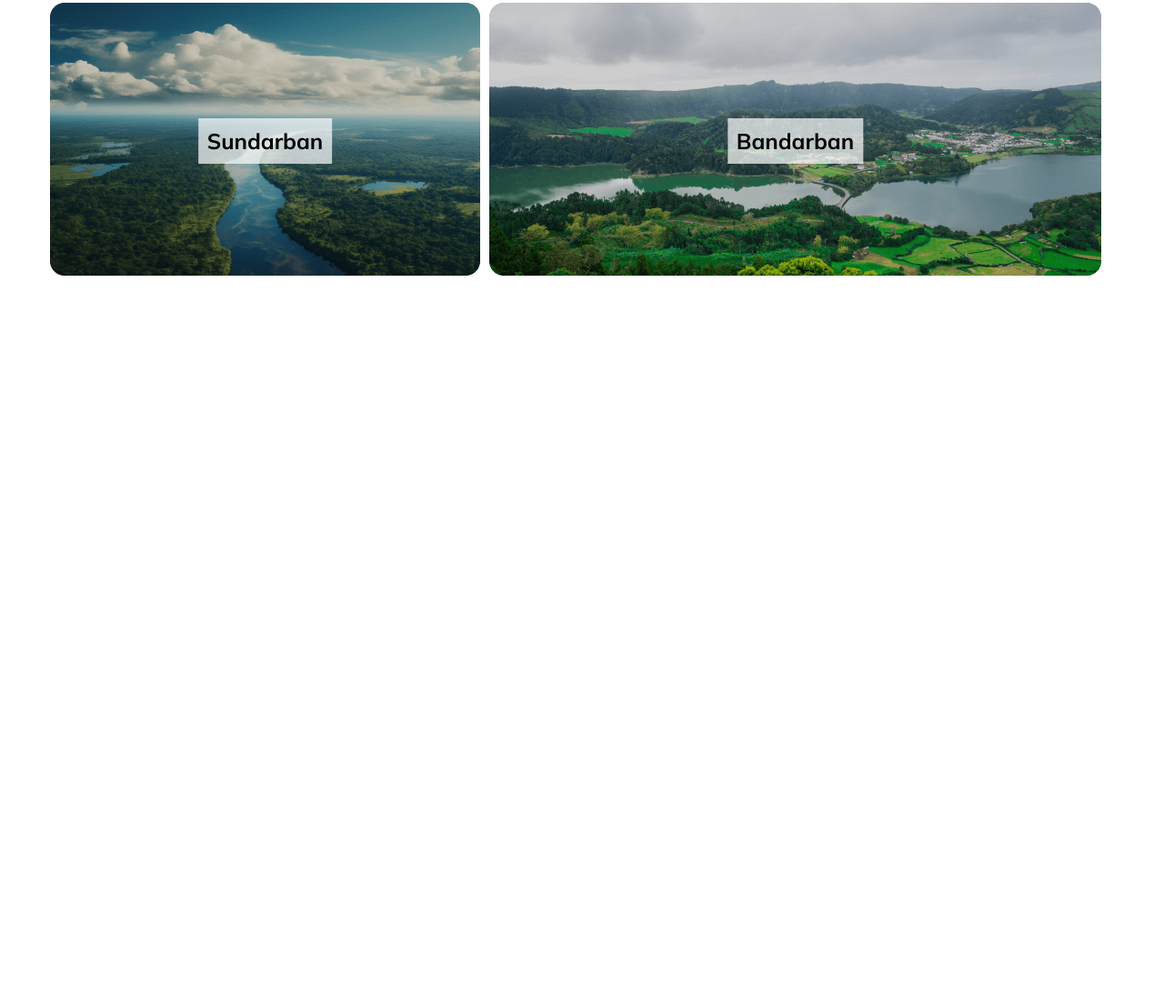
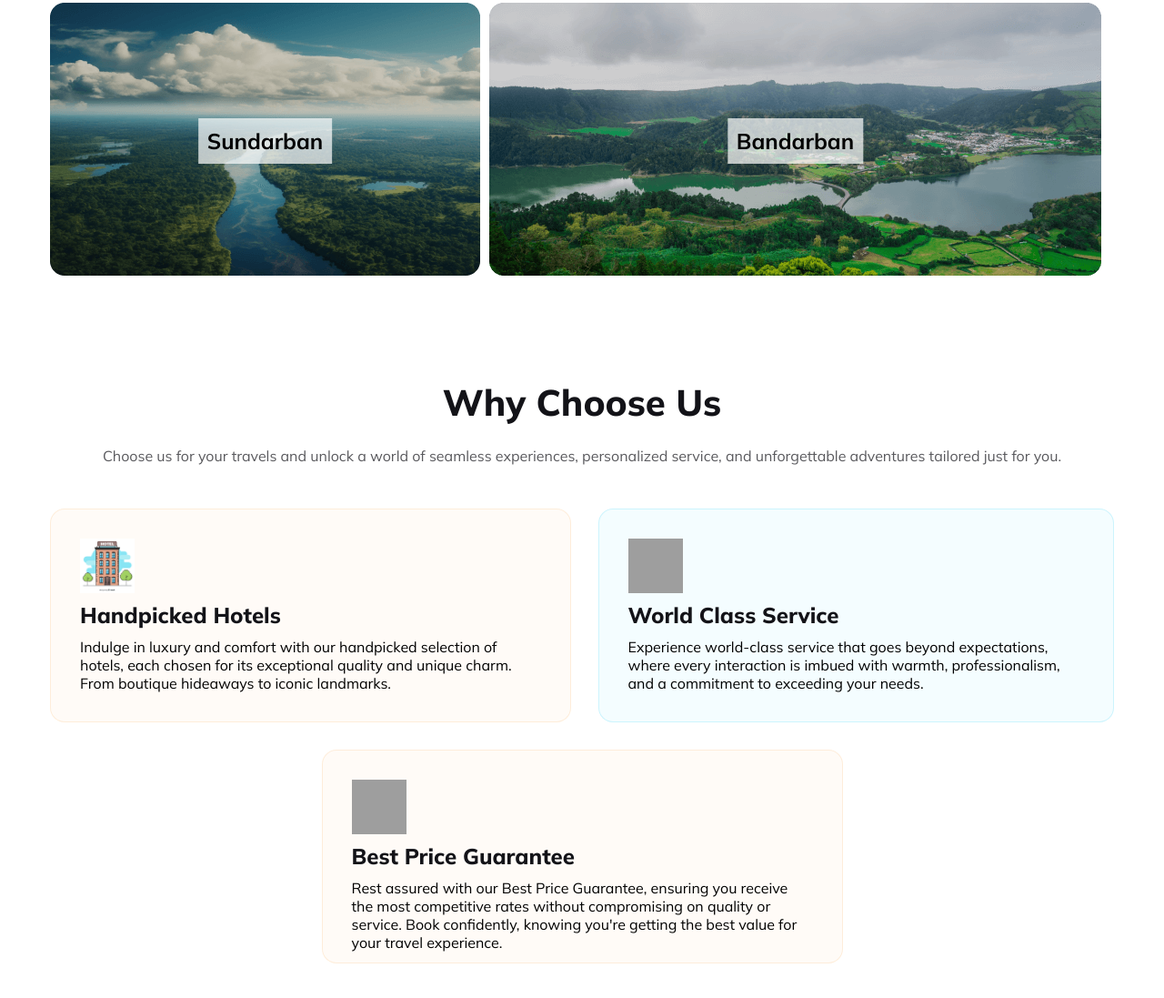
Before and after one commit to AbuKausar/assignment2-venture-joy, a plain HTML site: page index.html in a window 1280 px wide. Shown: the part 2157-3254 px from the top of the page at 91% size. Before the commit the page ends 2574 px from the top, so only its background shows below. Drawn offline with Linux system fonts and the light colour scheme; grey boxes are pictures that could not be loaded.

Commit message:
why choose us done

```diff
--- a/index.html
+++ b/index.html
@@ -139,8 +139,37 @@
                 </div>
             </div>
         </div>
+        <!-- choose your destination part end -->
 
-        <!-- choose your destination part end -->
+        <!-- why choose us part start -->
+        <div class="why-us-container">
+            <h2>Why Choose Us</h2>
+            <p>Choose us for your travels and unlock a world of seamless experiences, personalized service, and unforgettable
+            adventures tailored just for you.</p>
+            <div class="why-us-items">
+                <div class="handpick">
+                    <img class="icon" src="Images/hotel.jpg" alt="">
+                    <h3 class="us-item-heading">Handpicked Hotels</h3>
+                    <p>Indulge in luxury and comfort with our handpicked selection of hotels, each chosen for its exceptional quality and
+                    unique charm. From boutique hideaways to iconic landmarks.</p>
+                </div>
+                <div class="location">
+                    <img class="icon" src="Images/location.jpg" alt="">
+                    <h3 class="us-item-heading">World Class Service</h3>
+                    <p>Experience world-class service that goes beyond expectations, where every interaction is imbued with warmth,
+                    professionalism, and a commitment to exceeding your needs.</p>
+                </div>
+            </div>
+            <div class="why-us-item">
+                <div class="sale">
+                    <img class="icon" src="Images/sale.jpg" alt="">
+                    <h3 class="us-item-heading">Best Price Guarantee</h3>
+                    <p>Rest assured with our Best Price Guarantee, ensuring you receive the most competitive rates without compromising on
+                    quality or service. Book confidently, knowing you're getting the best value for your travel experience.</p>
+                </div>
+            </div>
+        </div>
+        <!-- why choose us part end -->
     </main>
 
 </body>
--- a/styles.css
+++ b/styles.css
@@ -181,6 +181,70 @@ button {
     text-align: center;
 }
 
+/* why choose us styles */
+.why-us-container{
+    width: 1170px;
+    padding-bottom: 100px;
+    margin: 0 auto;
+}
+
+.icon {
+    width: 60px;
+    height: 60px;
+}
+
+.why-us-container > h2 {
+    color: #131318;
+    text-align: center;
+    font-family: Mulish;
+    font-size: 40px;
+    font-weight: 800;
+    padding-bottom: 24px;
+}
+
+.why-us-container > p{
+    color: rgba(19, 19, 24, 0.70);
+    text-align: center;
+    font-family: Mulish;
+    font-size: 16px;
+    font-weight: 400;
+    padding-bottom: 48px;
+}
+
+.why-us-items {
+    display: flex;
+    justify-content: space-between;
+    gap: 30px;
+    padding-bottom: 30px;
+}
+
+.handpick, .location, .sale {
+    border-radius: 16px;
+    border: 1px solid rgba(251, 181, 99, 0.20);
+    background: rgba(251, 181, 99, 0.05);
+    padding: 32px;
+}
+
+.location {
+    border-radius: 16px;
+    border: 1px solid rgba(41, 206, 246, 0.20);
+    background: rgba(41, 206, 246, 0.05);
+}
+.sale {
+    width: 573px;
+    height: 235px;
+    margin: 0 auto;
+    flex-shrink: 0;
+}
+
+.us-item-heading {
+    color: #131318;
+    font-family: Mulish;
+    font-size: 24px;
+    font-weight: 800;
+    padding: 5px 0 10px 0;
+}
+
 
 @media screen and (max-width: 600px) {
 
```
Also changed, not shown: Images/hotel.jpg (added), 2 other files.
